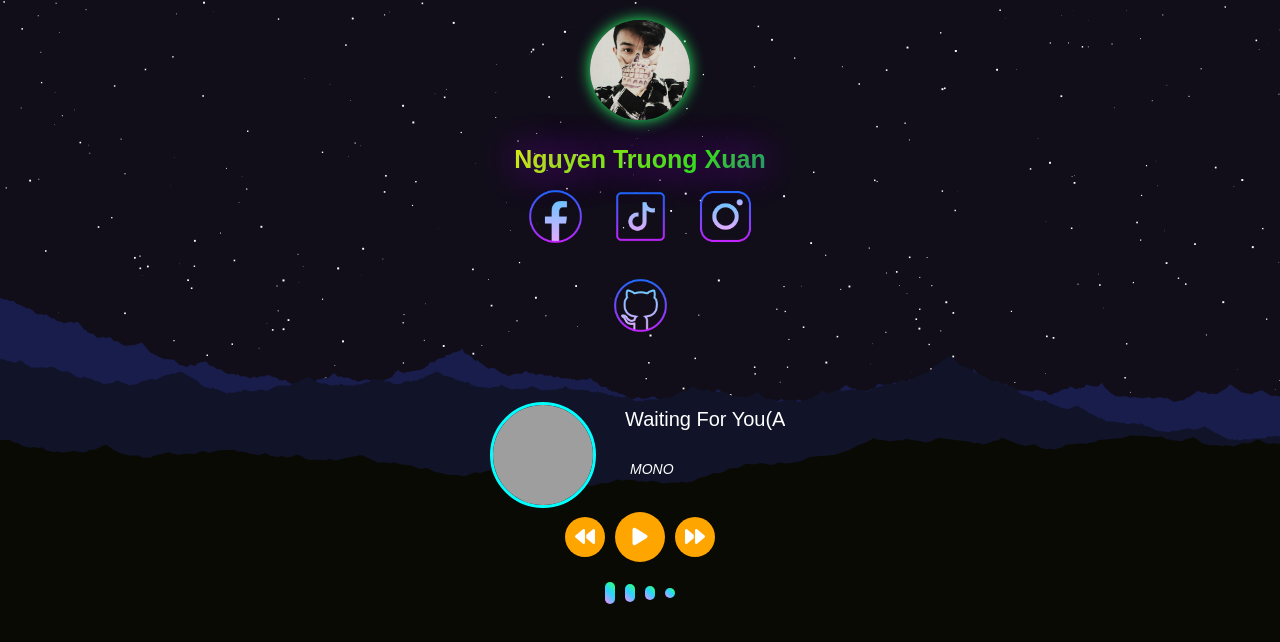
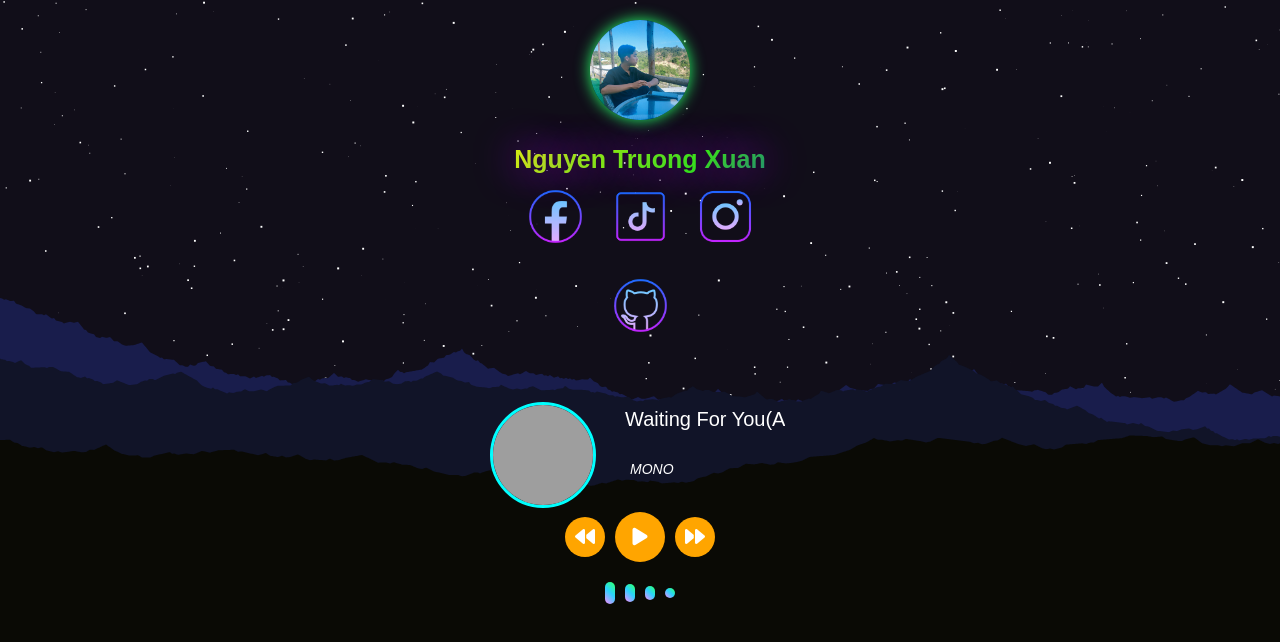
Before and after one commit to vortexxuan/in4, a plain HTML site: page index.html in a window 1280 px wide. Drawn offline with Linux system fonts and the light colour scheme; grey boxes are pictures that could not be loaded.

Commit message:
Update index.html

```diff
--- a/index.html
+++ b/index.html
@@ -11,8 +11,8 @@
     <title class="head">Nguyen Truong Xuan</title>
     <meta property="og:url" content="https://vortexxuan.github.io/in4/">
     <meta property="og:type" content="website">
-    <meta property="og:description" content="Nghe và trải nghiệm!">
-    <meta property="og:title" content="Profile" />
+   <meta property="og:description" content="Contact me and listen music!" />
+    <meta property="og:title" content="Truong Xuan" />
     <meta property="og:image" content="https://static.vecteezy.com/system/resources/previews/008/653/792/large_2x/music-man-gamer-line-pop-art-potrait-logo-colorful-design-with-dark-background-abstract-illustration-isolated-black-background-for-t-shirt-poster-clothing-merch-apparel-badge-design-vector.jpg" />
     <meta property="og:image:type" content="image/png" />
     <meta property="og:image:width" content="200" />
@@ -25,7 +25,7 @@
       <div class="center">
         <div class="avt">
           <!-- <div class="line"></div> -->
-          <img class="line-avt" src="./icon/my avt.jpg" alt="">
+          <img class="line-avt" src="./icon/avtchinh.jpg" alt="">
         </div>
         <div class="name">
           <span>Nguyen Truong Xuan</span>
```
